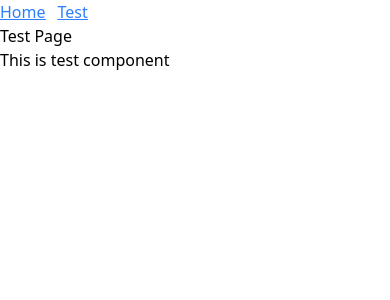
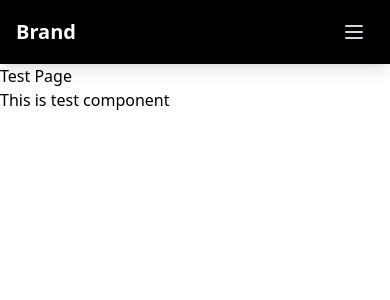
Before and after one commit to amirulabdlatib/codeigniter4-vue3-composition-api, a Vue app in the folder product-client/: page /test in a window 390 px wide. Shown: the top 300 px of the page. Built offline with nearby package versions, Linux system fonts and the light colour scheme.

Commit message:
Add styling for navbar

```diff
--- a/product-client/src/App.vue
+++ b/product-client/src/App.vue
@@ -1,16 +1,51 @@
 <script setup>
-import { RouterLink, RouterView } from 'vue-router'
+import { RouterLink, RouterView } from "vue-router";
+import { ref } from "vue";
+
+const isMenuOpen = ref(false);
+
+const toggleMenu = () => {
+  isMenuOpen.value = !isMenuOpen.value;
+};
 </script>
 
 <template>
-  <header>
-    <div class="wrapper">
-      <nav class="text-blue-500 underline space-x-3 ">
-        <RouterLink to="/" class="hover:text-blue-800">Home</RouterLink>
-        <RouterLink to="/test" class="hover:text-blue-800">Test</RouterLink>
-      </nav>
+  <header class="bg-black shadow-lg">
+    <div class="max-w-7xl mx-auto px-4 sm:px-6 lg:px-8">
+      <div class="flex justify-between items-center h-16">
+        <!-- Logo/Brand (optional) -->
+        <div class="flex-shrink-0">
+          <RouterLink to="/" class="text-xl font-semibold text-white"> Brand </RouterLink>
+        </div>
+
+        <!-- Desktop Navigation -->
+        <nav class="hidden md:flex space-x-8">
+          <RouterLink to="/" class="text-gray-300 hover:text-white px-3 py-2 text-sm font-medium transition-colors duration-200"> Home </RouterLink>
+          <RouterLink to="/test" class="text-gray-300 hover:text-white px-3 py-2 text-sm font-medium transition-colors duration-200"> Test </RouterLink>
+        </nav>
+
+        <!-- Mobile menu button -->
+        <div class="md:hidden">
+          <button @click="toggleMenu" class="text-gray-300 hover:text-white focus:outline-none focus:text-white p-2">
+            <svg class="h-6 w-6" fill="none" viewBox="0 0 24 24" stroke="currentColor">
+              <path v-if="!isMenuOpen" stroke-linecap="round" stroke-linejoin="round" stroke-width="2" d="M4 6h16M4 12h16M4 18h16" />
+              <path v-else stroke-linecap="round" stroke-linejoin="round" stroke-width="2" d="M6 18L18 6M6 6l12 12" />
+            </svg>
+          </button>
+        </div>
+      </div>
+
+      <!-- Mobile Navigation Menu -->
+      <div v-if="isMenuOpen" class="md:hidden">
+        <nav class="px-2 pt-2 pb-3 space-y-1 border-t border-gray-700">
+          <RouterLink to="/" @click="toggleMenu" class="block px-3 py-2 text-gray-300 hover:text-white hover:bg-gray-800 rounded-md text-base font-medium transition-colors duration-200"> Home </RouterLink>
+          <RouterLink to="/test" @click="toggleMenu" class="block px-3 py-2 text-gray-300 hover:text-white hover:bg-gray-800 rounded-md text-base font-medium transition-colors duration-200"> Test </RouterLink>
+        </nav>
+      </div>
     </div>
   </header>
 
-  <RouterView />
+  <main>
+    <RouterView />
+  </main>
 </template>
```
